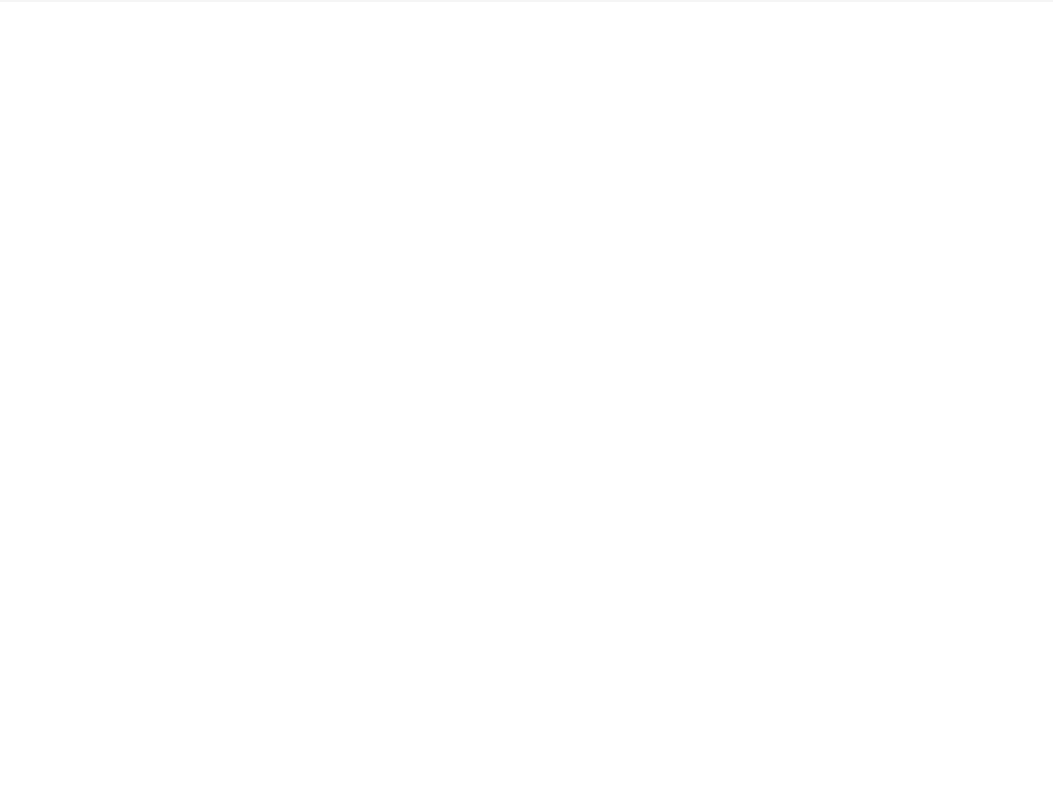
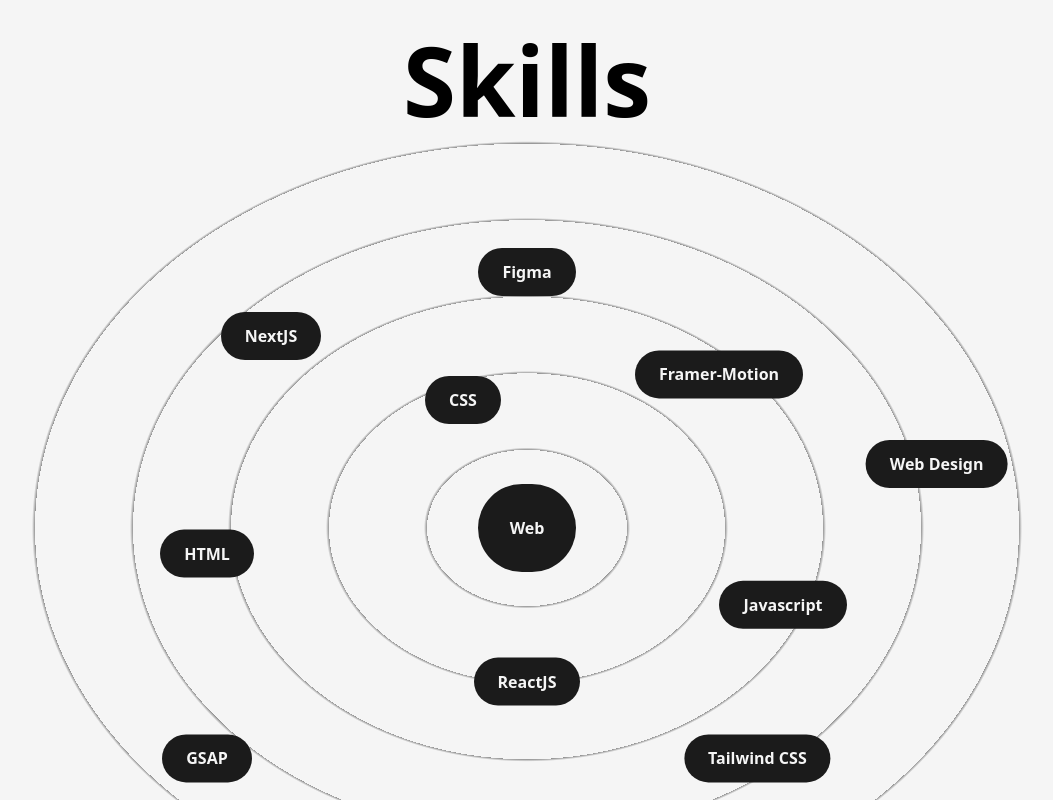
Before and after one commit to Varunvasan1412/portfolio-2024, a Next.js app: page /about in a window 1280 px wide. Shown: the part 1160-1960 px from the top of the page, without its empty margins (113-1166 px from the left). Before the commit the page ends 1162 px from the top, so only its background shows below. Built offline with nearby package versions, Linux system fonts and the light colour scheme.

Commit message:
feat: Created a skills component

```diff
--- /dev/null
+++ b/src/components/Skills.js
@@ -0,0 +1,44 @@
+import React from "react";
+import { motion } from "framer-motion";
+
+const Skill = ({ name, x, y }) => {
+  return (
+    <motion.div
+      className="flex items-center justify-center rounded-full font-semibold ☐ bg-dark text-light py-3 px-6 shadow-dark cursor-pointer absolute"
+      whileHover={{ scale: 1.05 }}
+      initial={{ x: 0, y: 0 }}
+      whileInView={{ x: x, y: y }}
+      transition={{ duration: 1.5 }}
+      viewport={{ once: true }}
+    >
+      {name}
+    </motion.div>
+  );
+};
+
+const Skills = () => {
+  return (
+    <>
+      <h2 className="font-bold text-8xl mt-64 w-full text-center">Skills</h2>
+      <div className="w-full h-screen relative flex items-center justify-center rounded-full bg-circularLight">
+        <motion.div
+          className="flex items-center justify-center rounded-full font-semibold bg-dark text-light p-8 shadow-dark cursor-pointer"
+          whileHover={{ scale: 1.05 }}
+        >
+          Web
+        </motion.div>
+        <Skill name="HTML" x="-25vw" y="2vw" />
+        <Skill name="CSS" x="-5vw" y="-10vw" />
+        <Skill name="Javascript" x="20vw" y="6vw" />
+        <Skill name="ReactJS" x="0vw" y="12vw" />
+        <Skill name="NextJS" x="-20vw" y="-15vw" />
+        <Skill name="Framer-Motion" x="15vw" y="-12vw" />
+        <Skill name="Web Design" x="32vw" y="-5vw" />
+        <Skill name="Figma" x="0vw" y="-20vw" />
+        <Skill name="GSAP" x="-25vw" y="18vw" />
+        <Skill name="Tailwind CSS" x="18vw" y="18vw" />
+      </div>
+    </>
+  );
+};
+export default Skills;
--- a/src/pages/about.js
+++ b/src/pages/about.js
@@ -5,6 +5,7 @@
 import React, { useEffect, useRef } from "react";
 import Image from "next/image";
 import profilePic from "../../public/images/profile/developer-pic-2.jpg";
+import Skills from "@/components/Skills";
 
 const AnimatedNumbers = ({ value }) => {
   const ref = useRef(null);
@@ -33,7 +34,7 @@
   return (
     <>
       <Head>
-        <title>CodeBucks | About Page</title>
+        <title>Varun | About Page</title>
         <meta name="description" content="any description" />
       </Head>
       <main className="flex w-full flex-col items-center justify-center">
@@ -106,6 +107,7 @@
               </div>
             </div>
           </div>
+          <Skills />
         </Layout>
       </main>
     </>
--- a/tailwind.config.js
+++ b/tailwind.config.js
@@ -16,6 +16,11 @@
       animation: {
         "spin-slow": "spin 8s linear infinite",
       },
+
+      backgroundImage: {
+        circularLight:
+          "repeating-radial-gradient(rgba(0,0,0,0.4) 2px,#f5f5f5 5px,#f5f5f5 100px);",
+      },
     },
   },
   plugins: [],
```
